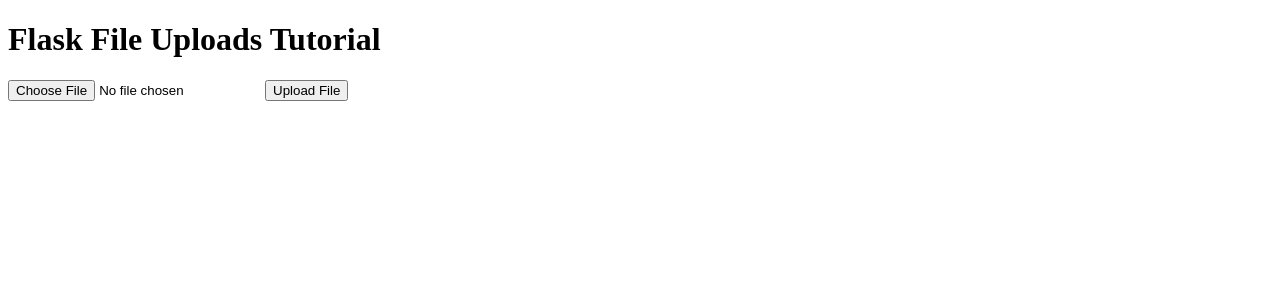
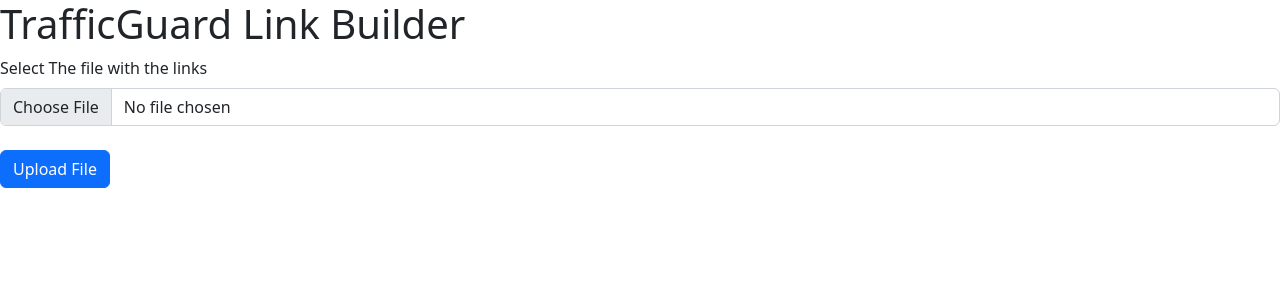
Before and after one commit to danilogripa/XLSX-Uploader, a Flask app: page / in a window 1280 px wide. Shown: the top 300 px of the page. Run offline with Flask 2, Linux system fonts and the light colour scheme; parts of the project's set-up code (start-up, migrations or seed data) failed here and were passed over.

Commit message:
adding some bootstrap in the layout

```diff
--- a/templates/index.html
+++ b/templates/index.html
@@ -4,15 +4,23 @@
     <meta charset="UTF-8">
     <meta http-equiv="X-UA-Compatible" content="IE=edge">
     <meta name="viewport" content="width=device-width, initial-scale=1.0">
+    <link href="https://cdn.jsdelivr.net/npm/bootstrap@5.2.0/dist/css/bootstrap.min.css" rel="stylesheet" integrity="sha384-gH2yIJqKdNHPEq0n4Mqa/HGKIhSkIHeL5AyhkYV8i59U5AR6csBvApHHNl/vI1Bx" crossorigin="anonymous">
+    <script src="https://cdn.jsdelivr.net/npm/bootstrap@5.2.0/dist/js/bootstrap.bundle.min.js" integrity="sha384-A3rJD856KowSb7dwlZdYEkO39Gagi7vIsF0jrRAoQmDKKtQBHUuLZ9AsSv4jD4Xa" crossorigin="anonymous"></script>
     <title>Home</title>
 </head>
 <body>
-    <h1>Flask File Uploads Tutorial</h1>
+    <h1>TrafficGuard Link Builder</h1>
 
     <form method='POST' enctype='multipart/form-data'>
-        {{form.hidden_tag()}}
-        {{form.file()}}
-        {{form.submit()}}
+        <div class="mb-3">
+            <label for="formFile" class="form-label">Select The file with the links</label>
+            {{form.hidden_tag()}}
+            <input id="file" class="form-control" name="file" required="" type="file">
+            <br>
+            <input id="submit" name="submit" type="submit" value="Upload File" class="btn btn-primary">
+        </div>
     </form>
+
+
 </body>
 </html>
```
